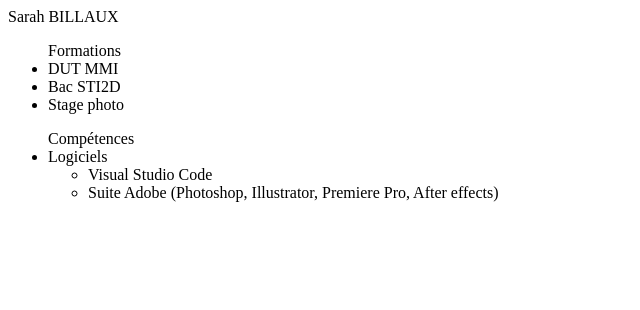
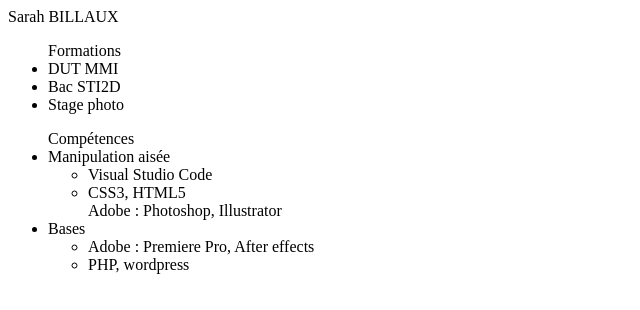
Before and after one commit to Sarou31/sarou31.github.io, a plain HTML site: page cv.html in a window 1280 px wide. Shown: the whole page, without its empty margins (0-640 px from the left). Drawn offline with Linux system fonts and the light colour scheme.

Commit message:
compétences ajout

```diff
--- a/cv.html
+++ b/cv.html
@@ -10,21 +10,24 @@
   <h> Sarah BILLAUX </h>
 
 <span>
-  <div>
+
     <ul> Formations
       <li> DUT MMI </li>
       <li> Bac STI2D </li>
       <li> Stage photo </li>
     </ul>
-  </div>
 
-  <div>
+
     <ul> Compétences
-      <li> Logiciels</li>
+      <li> Manipulation aisée</li>
       <ul><li> Visual Studio Code </li>
-      <li> Suite Adobe (Photoshop, Illustrator, Premiere Pro, After effects) </li> </ul>
+        <li> CSS3, HTML5 </li
+      <li>Adobe : Photoshop, Illustrator </li> </ul>
+      <li> Bases </li>
+      <ul> <li> Adobe : Premiere Pro, After effects </li>
+           <li> PHP, wordpress </li
+        </ul>
     </ul>
-  </div>
-</span>
+
 
 </body>
```
